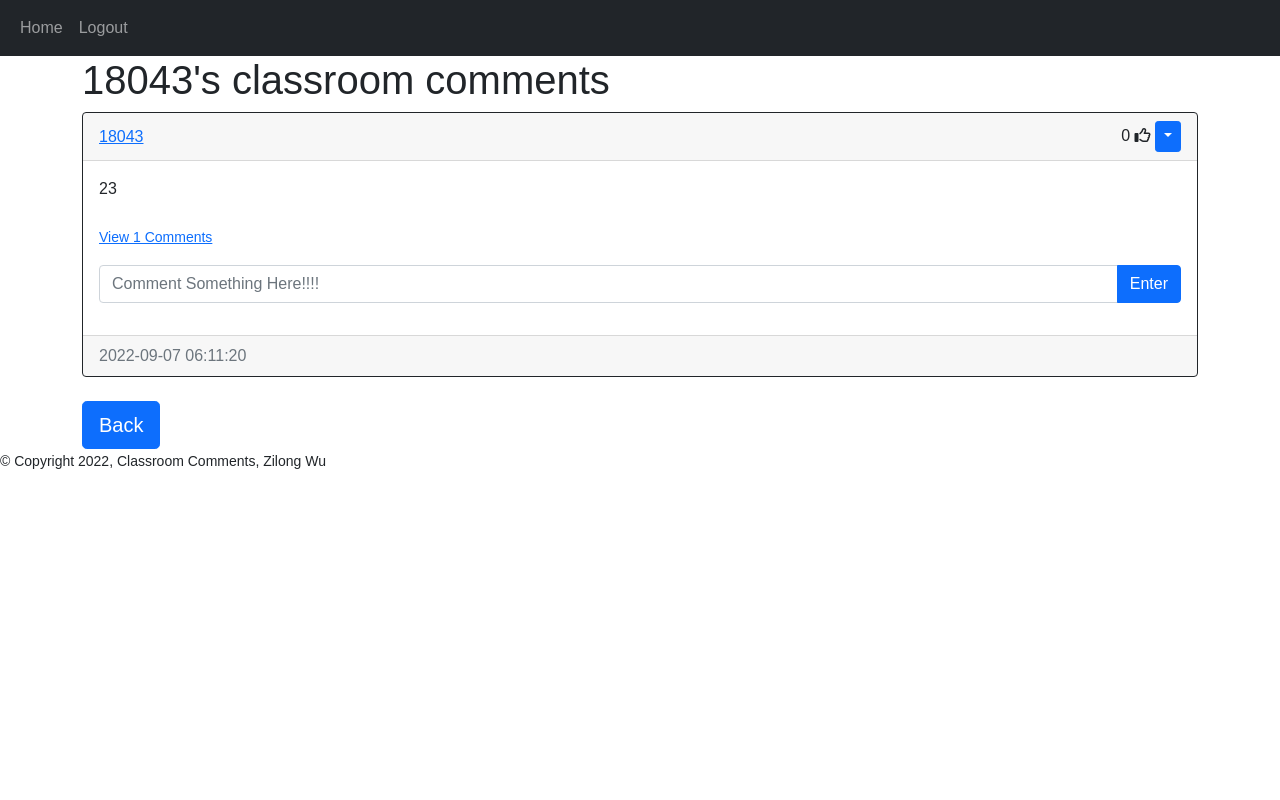
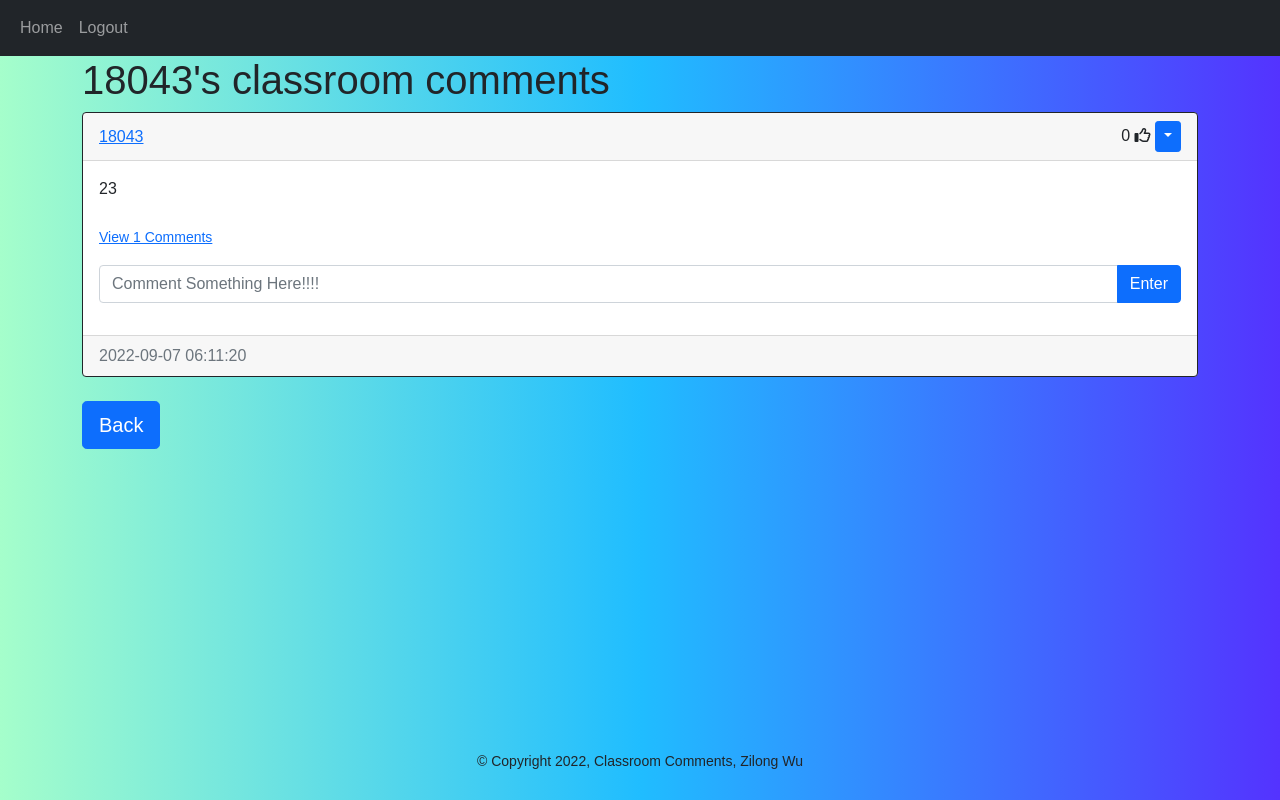
Before and after one commit to zilongg-wu/DTP13, a Flask app: page /classrooms/18043 in a window 1280 px wide. Run offline with Flask 2, Linux system fonts and the light colour scheme; a user stored in the database is signed in; data comes from the database, SQL or seed files in the repository; data that the repository does not hold is empty; some libraries are stand-ins or nearby versions.

Commit message:
Add files via upload
styled footer

```diff
--- /dev/null
+++ b/static/base.css
@@ -0,0 +1,5 @@
+.footer{
+    text-align: center;
+    transform:translateY(300px);
+
+}
--- a/static/classrooms.css
+++ b/static/classrooms.css
@@ -5,3 +5,9 @@
     box-sizing:border-box;
     font-family:'poppins', sans-serif;
 }
+
+body{
+    background: #5433ff; /* fallback for old browsers */
+    background: -webkit-linear-gradient(to right, #5433ff, #20bdff, #a5fecb); /* Chrome 10-25, Safari 5.1-6 */
+    background: linear-gradient(to right, #a5fecb, #20bdff, #5433ff); /* W3C, IE 10+/ Edge, Firefox 16+, Chrome 26+, Opera 12+, Safari 7+ */
+}
```
